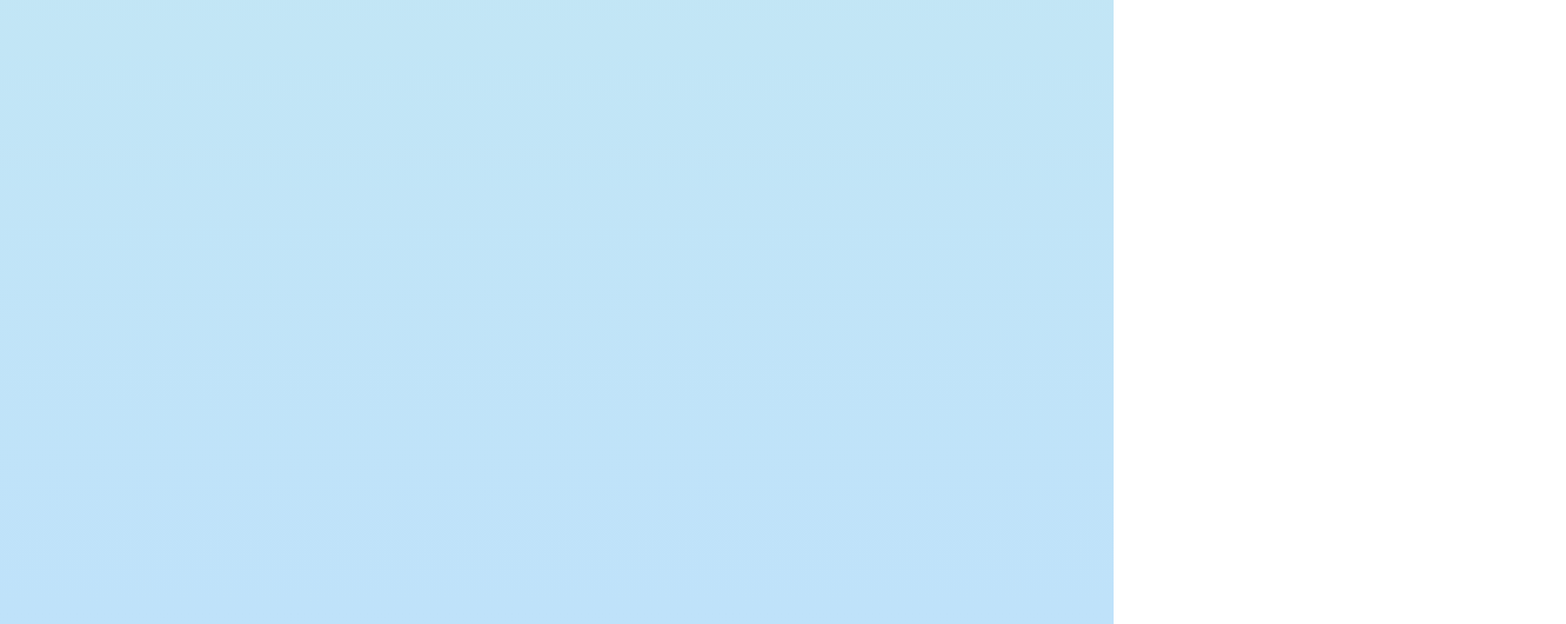
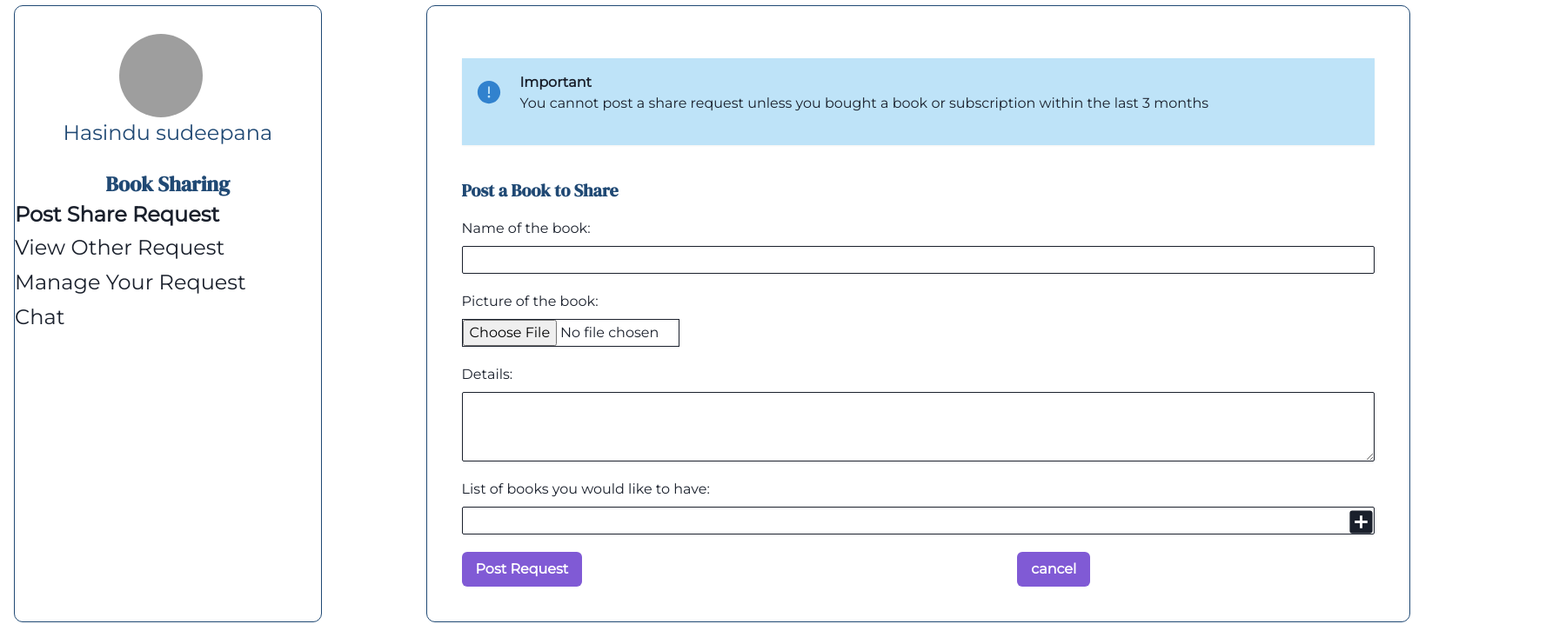
Before and after one commit to TharinduEpaz/bookshelf, a React (Vite) app in the folder bookshelf/: page /sharingPost in a window 1280 px wide. Shown: the part 120-838 px from the top of the page at 87% size, 1800 px wide, since content can reach past the window. Built offline with nearby package versions, Linux system fonts and the light colour scheme; grey boxes are pictures that could not be loaded.

Commit message:
create share post request page

```diff
--- a/bookshelf/src/App.jsx
+++ b/bookshelf/src/App.jsx
@@ -6,6 +6,7 @@ import g from "./assets/g.png";
 import Login from "./pages/Login";
 import Register from "./pages/Register";
 import Sharing from "./pages/Sharing/SharingHome";
+import SharingPost from "./pages/Sharing/SharingPost";
 
 function App() {
   return (
@@ -47,6 +48,7 @@ function App() {
           <Route exact path="/login" element={<Login />}></Route>
           <Route exact path="/register" element={<Register />}></Route>
           <Route exact path="/sharing" element={<Sharing />}></Route>
+          <Route exact path="/sharingPost" element={<SharingPost />}></Route>
         </Routes>
       </Router>
     </Box>
--- /dev/null
+++ b/bookshelf/src/components/Form.jsx
@@ -0,0 +1,136 @@
+import React, { useState } from 'react';
+import {
+    Box,
+    Heading,
+    Text,
+    Textarea,
+    Input,
+    InputGroup,
+    InputRightElement,
+    Button,
+    useColorModeValue,
+    WrapItem,
+    Avatar,
+} from '@chakra-ui/react';
+import { MdAddBox, MdDelete } from 'react-icons/md';
+import { AiFillExclamationCircle } from 'react-icons/ai';
+import { Link as RouterLink } from "react-router-dom";
+
+
+function Form({ title, image }) {
+    const [bookList, setBookList] = useState(['']); // Initial state with one input field
+
+    const handleInputChange = (index, value) => {
+        const updatedList = [...bookList];
+        updatedList[index] = value;
+        setBookList(updatedList);
+    };
+
+    const handleAddInput = () => {
+        setBookList([...bookList, '']); // Add an empty input field to the list
+    };
+
+    const handleDeleteInput = (index) => {
+        const updatedList = [...bookList];
+        updatedList.splice(index, 1); // Remove the input field at the specified index
+        setBookList(updatedList);
+    };
+
+    const handleClick = () => {
+        alert('Clicked');
+    };
+
+    return (
+        <Box m="auto" mt={10} w={1800} h={800} boxShadow="sm" backgroundColor="white" p={4}>
+            <Box display="grid" gridTemplateColumns="20% 80%" gridGap={5}>
+                <Box border={'1px'} borderRadius={'10'} borderColor={'rgb(32,73,116)'}>
+                    <WrapItem>
+                        <Avatar name='Dan Abrahmov' src='https://bit.ly/dan-abramov' size={'xl'}  marginTop={'8'} marginLeft={'120'}/>
+                    </WrapItem>
+                    <Text textAlign={'center'} color={'rgb(32,73,116)' } fontSize={'2xl'}>Hasindu sudeepana </Text>
+                    <Heading textAlign={'center'} marginTop={'15'}>
+                        <Text as='b' color={'rgb(32,73,116)'} fontSize={'2xl'} >Book Sharing</Text>
+                    </Heading>
+                    <RouterLink to="#">
+                        <Text as='b' fontSize={'2xl'}  marginTop={'-500'}>Post Share Request</Text>
+                    </RouterLink>
+                    <RouterLink to="#">
+                        <Text fontSize={'2xl'} lineHeight={'10'} >View Other Request</Text>
+                    </RouterLink>
+                    <RouterLink to="#">
+                        <Text fontSize={'2xl'} lineHeight={'10'}>Manage Your Request</Text>
+                    </RouterLink>
+                    <RouterLink to="#">
+                        <Text fontSize={'2xl'} lineHeight={'10'}>Chat</Text>
+                    </RouterLink>
+
+                </Box>
+                <Box width={'80%'} border={'1px'} borderRadius={'10'} borderColor={'rgb(32,73,116)'} marginLeft={100} padding={'10'}>
+                    {/* Add your content for the second column */}
+
+                    <Box m="auto" mt={5} h={100} boxShadow="sm" bg={useColorModeValue('blue.100', 'gray.800')} p={4} display='grid' gridTemplateColumns="5% 95%" >
+                        <Box marginTop={2}>
+                            <AiFillExclamationCircle size={30} color="rgb(49,130,206)" />
+                        </Box>
+                        <Box>
+                            <Text as='b'>Important </Text>
+                            <Text>
+                                You cannot post a share request unless you bought a book or subscription within the last 3 months
+                            </Text>
+                        </Box>
+                    </Box>
+
+                    <Box marginTop={10} border={10}>
+                        <Heading size={'md'} color={'rgb(32,73,116)'} marginBottom={5}>
+                            Post a Book to Share
+                        </Heading>
+                        <Text mb="8px">Name of the book:</Text>
+                        <Input type="text" size="sm" marginBottom={5} />
+
+                        <Text mb="8px">Picture of the book:</Text>
+                        <Input type="file" size="m" marginBottom={5} width={250}/>
+
+                        <Text mb="8px">Details:</Text>
+                        <Textarea type="text-area" size="sm" marginBottom={5} />
+
+                        <Text mb="8px">List of books you would like to have:</Text>
+                        {bookList.map((book, index) => (
+                            <InputGroup key={index} border={10} marginBottom={5}>
+                                <Input
+                                    type="text"
+                                    size="sm"
+                                    value={book}
+                                    onChange={(e) => handleInputChange(index, e.target.value)}
+                                />
+                                {index === bookList.length - 1 ? (
+                                    <InputRightElement h="full">
+                                        <Button variant={''} size={''} marginTop={0.5} marginLeft={2} onClick={handleAddInput}>
+                                            <MdAddBox size={35} />
+                                        </Button>
+                                    </InputRightElement>
+                                ) : (
+                                    <InputRightElement h="full">
+                                        <Button
+                                            variant={''}
+                                            size={''}
+                                            marginTop={0.5}
+                                            marginLeft={2}
+                                            onClick={() => handleDeleteInput(index)}
+                                        >
+                                            <MdDelete size={32} />
+                                        </Button>
+                                    </InputRightElement>
+                                )}
+                            </InputGroup>
+                        ))}
+
+                        <Button colorScheme="purple">Post Request</Button>
+                        <Button colorScheme="purple" marginLeft={+500}>cancel</Button>
+                    </Box>
+                </Box>
+            </Box>
+        </Box>
+    );
+}
+
+export default Form;
--- a/bookshelf/src/components/Sharing/BlureWhiteBox.jsx
+++ b/bookshelf/src/components/Sharing/BlureWhiteBox.jsx
@@ -8,6 +8,8 @@ import {
     GridItem,
     Button,
 } from "@chakra-ui/react";
+import { Link as RouterLink } from "react-router-dom";
+
 import React from "react";
 import Search from "../Search";
 
@@ -57,7 +59,9 @@ function BlurWhiteBox({ title, image }) {
                     />
                 </GridItem>
                 <GridItem rowSpan={2} colSpan={3} alignItems={'top'} display={'flex'}>
-                    <Button ml={5} colorScheme="purple" w={130} borderRadius={100}>Post Request</Button>
+                 <RouterLink  to="/sharingPost">
+                        <Button ml={5} colorScheme="purple" w={130} borderRadius={100}>Post Request</Button>
+                </RouterLink>
                     <Search />
 
                 </GridItem>
--- a/bookshelf/src/pages/Sharing/SharingHome.jsx
+++ b/bookshelf/src/pages/Sharing/SharingHome.jsx
@@ -6,6 +6,7 @@ import books from "../../assets/g.png";
 import { FaBookOpen, FaFire, FaHeart } from "react-icons/fa";
 import { BsStars } from "react-icons/bs";
 import { ImBooks } from "react-icons/im";
+
 
 
 
--- /dev/null
+++ b/bookshelf/src/pages/Sharing/SharingPost.jsx
@@ -0,0 +1,12 @@
+import React from 'react'
+import Form from "../../components/Form"
+
+function SharingPost() {
+  return (
+    <div>
+      <Form/>
+    </div>
+  )
+}
+
+export default SharingPost
```
